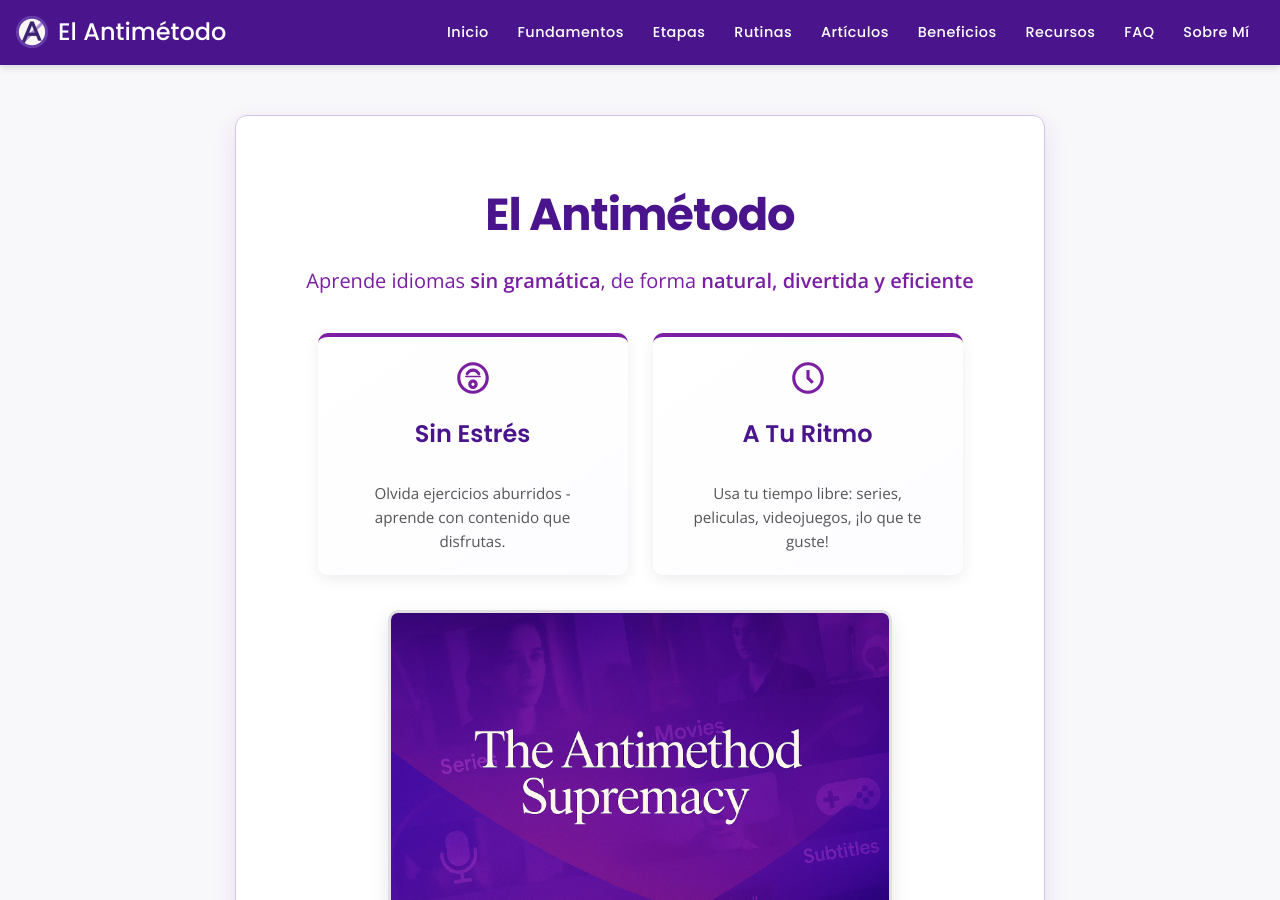
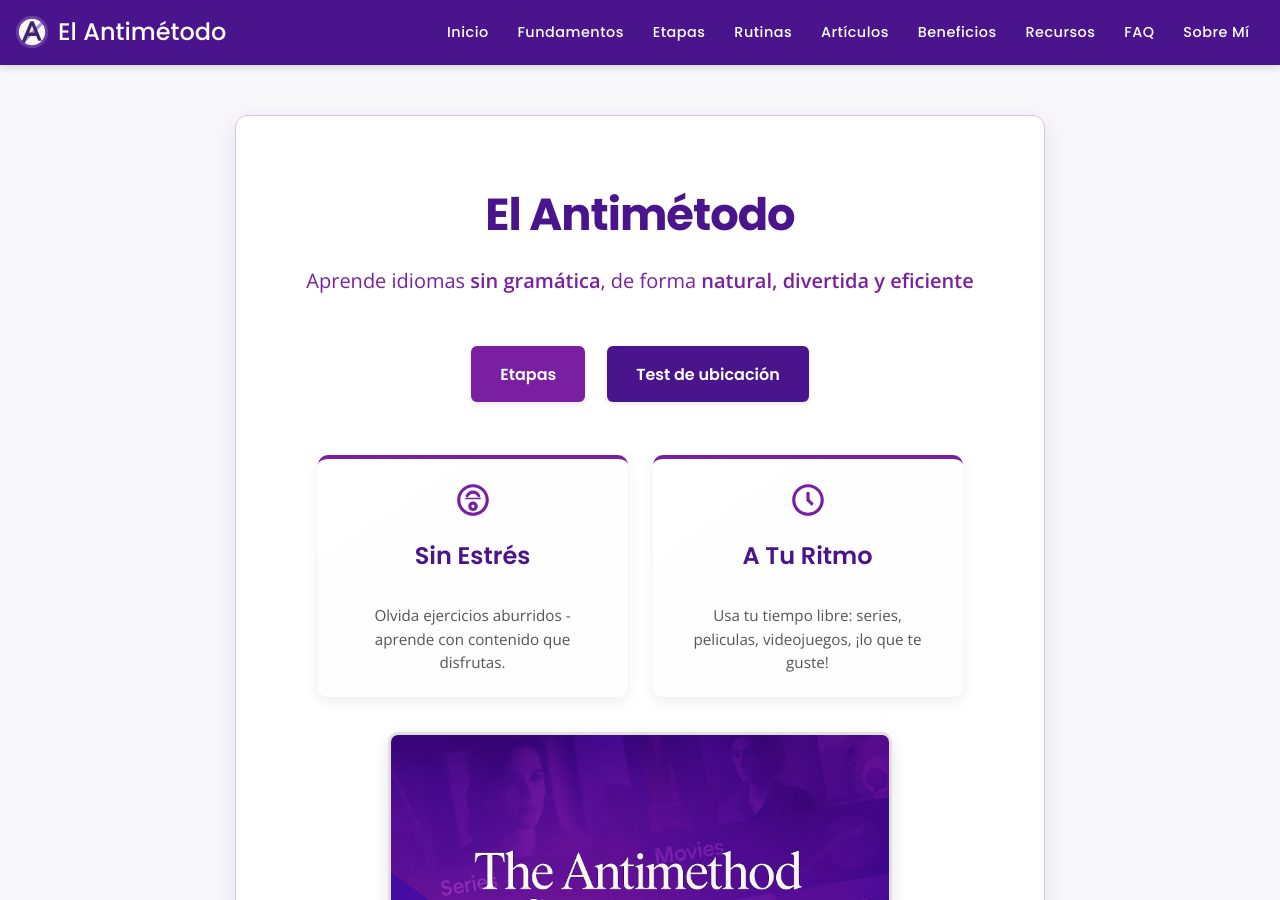
Before and after one commit to LuiseM93/ElAntimetodo, a Jekyll site: the page built from index.md, in a window 1280 px wide and 900 px high. Built offline with Jekyll 4.4.1, drawn with Linux system fonts in a browser that asks for light colours.

Commit message:
botones inicio

```diff
--- a/index.md
+++ b/index.md
@@ -8,6 +8,10 @@
   <div class="hero-content">
     <h1>El Antimétodo</h1>
     <p class="subtitle">Aprende idiomas <strong>sin gramática</strong>, de forma <strong>natural, divertida y eficiente</strong></p>
+    <div class="hero-buttons" style="margin-top: 1.5rem; margin-bottom: 2.5rem; display: flex; justify-content: center; gap: 1rem; flex-wrap: wrap;">
+      <a href="{{ '/etapas' | relative_url }}" class="btn">Etapas</a>
+      <a href="{{ '/test-ubicacion' | relative_url }}" class="btn btn-primary">Test de ubicación</a>
+    </div>
   </div>
   <div class="hero-cards-container">
     <div class="hero-card">
```
